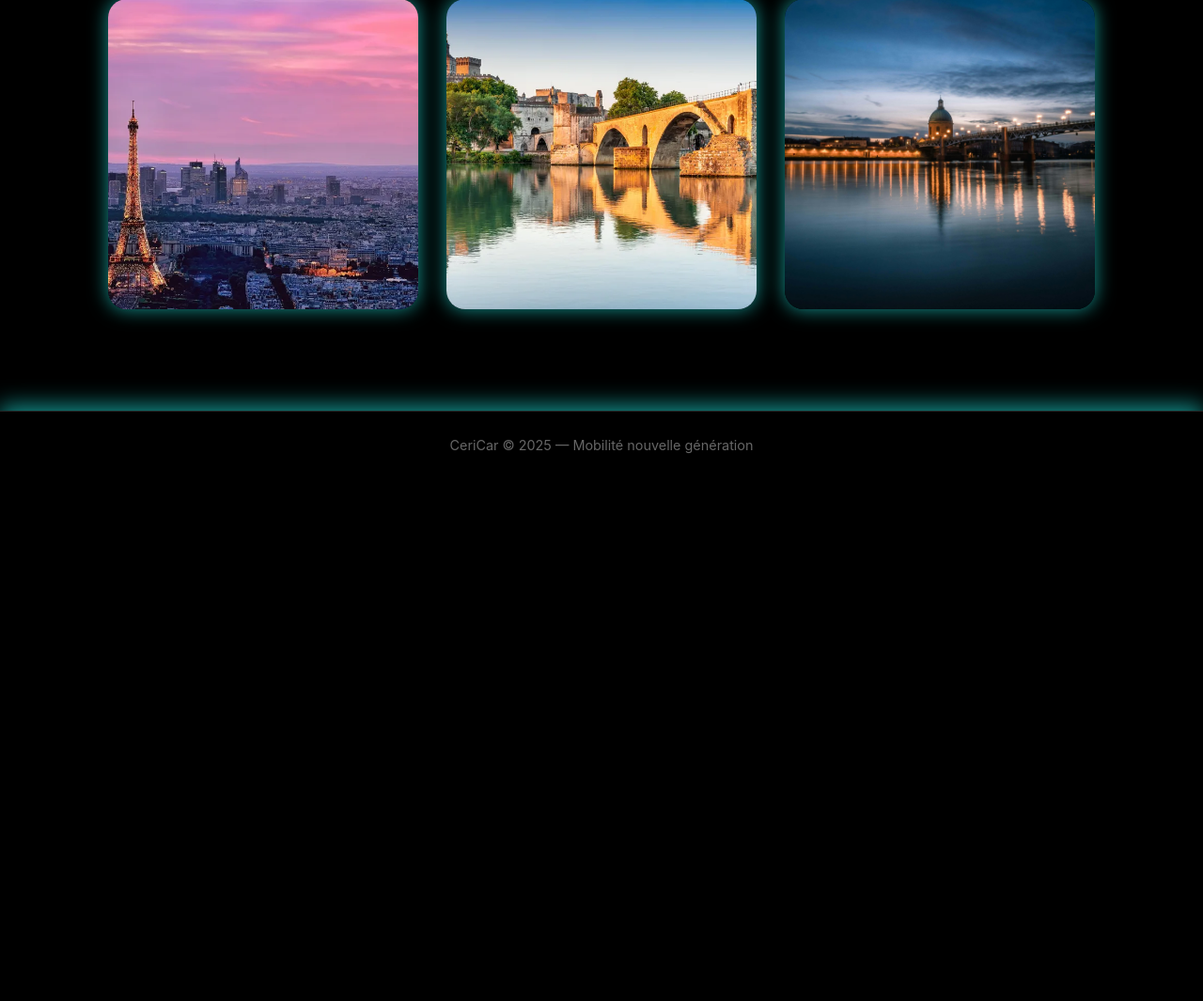
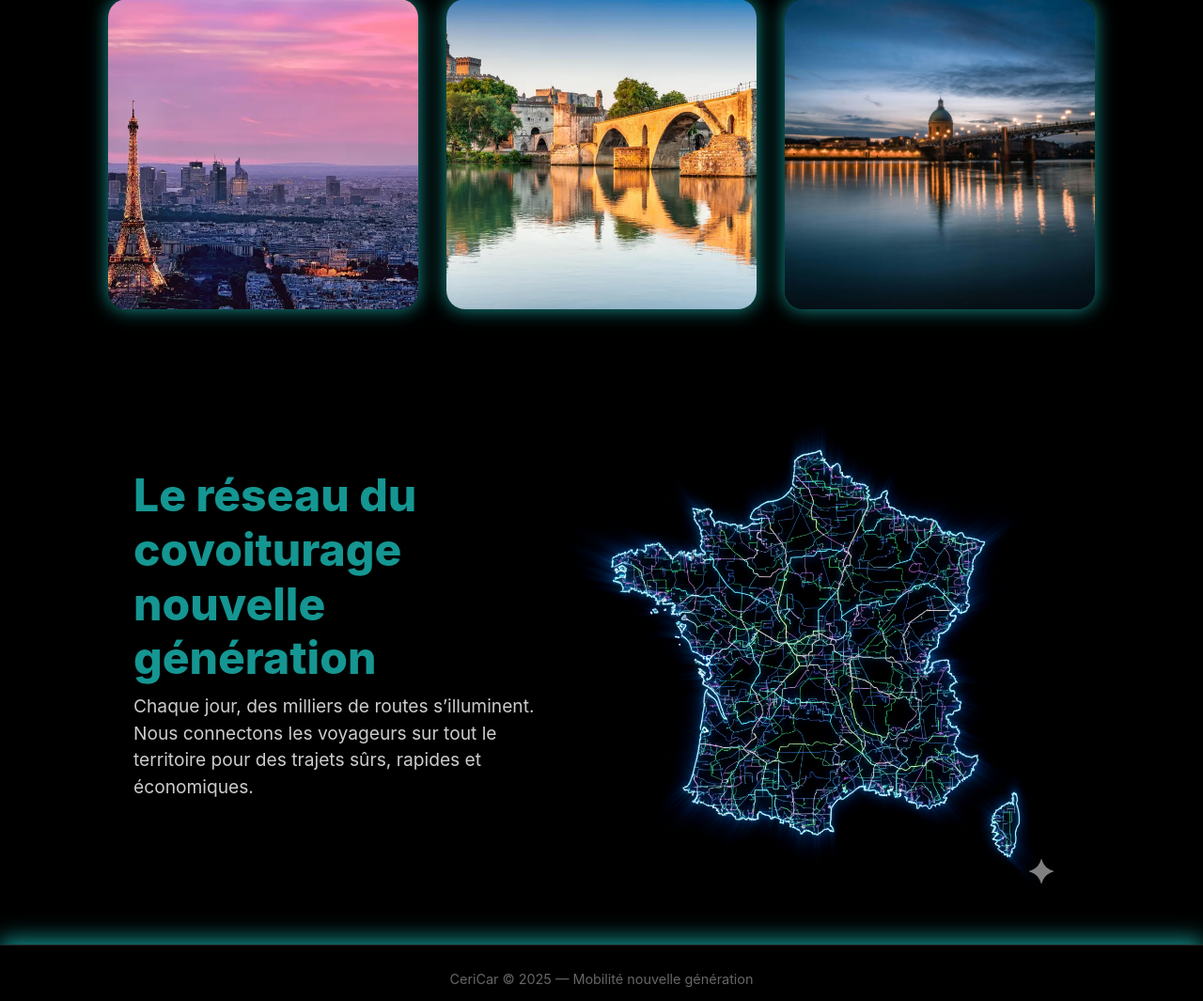
Before and after one commit to SyphaxMEDJBER/CeriCar, a Yii app: template views/site/index.php in a window 1280 px wide. Shown: the part 1078-2143 px from the top of the page at 94% size. Before the commit the page ends 1560 px from the top, so only its background shows below. Run offline with PHP 8.4 and a stand-in for Yii, Linux system fonts and the light colour scheme; the template is opened without the code that fills it, so the values that code supplies are empty; some libraries are stand-ins or nearby versions.

Commit message:
une touche estitique ajouté a la fin de la home page

```diff
--- a/views/site/index.php
+++ b/views/site/index.php
@@ -97,3 +97,23 @@ $this->title = "CeriCar – Trouvez votre voyage";
     </div>
 
 </div>
+
+
+
+
+<div class="container hero">
+
+    <!-- TEXTE À GAUCHE -->
+    <div class="hero-text">
+        <h1>Le réseau du covoiturage<br> nouvelle génération</h1>
+        <p>Chaque jour, des milliers de routes s’illuminent.<br>
+            Nous connectons les voyageurs sur tout le territoire pour des trajets sûrs, rapides et économiques.</p>
+    </div>
+
+    <!-- IMAGE À DROITE -->
+    <div class="hero-img">
+        <img src="<?= Url::to('@web/images/france.png') ?>" alt="car">
+
+    </div>
+
+</div>
```
